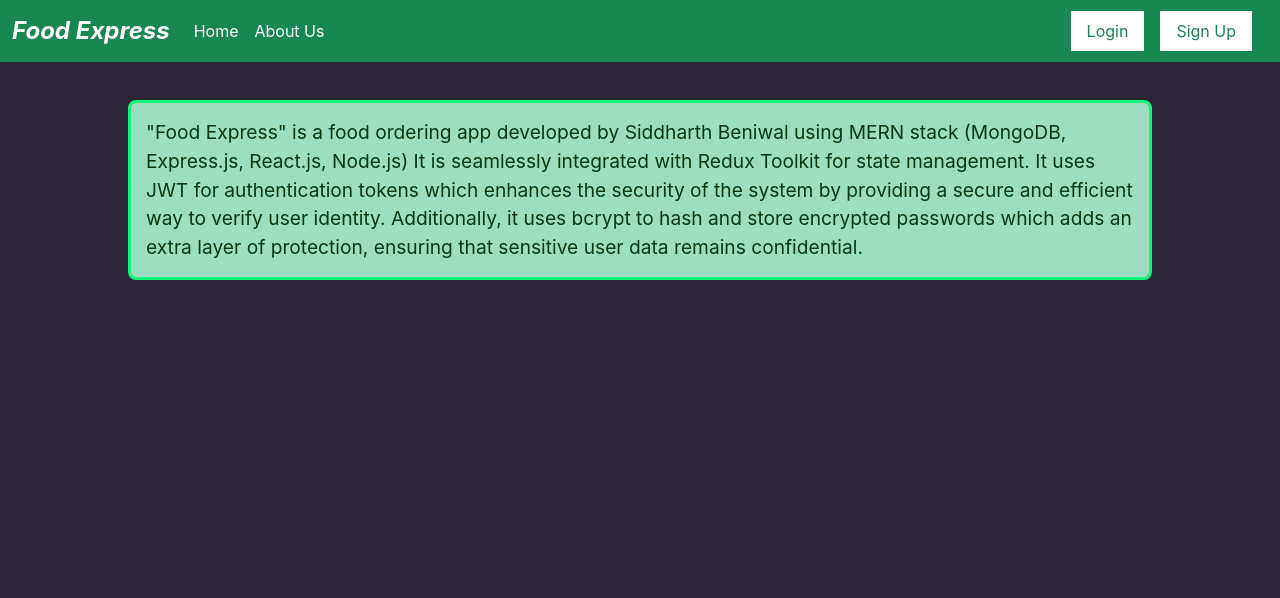
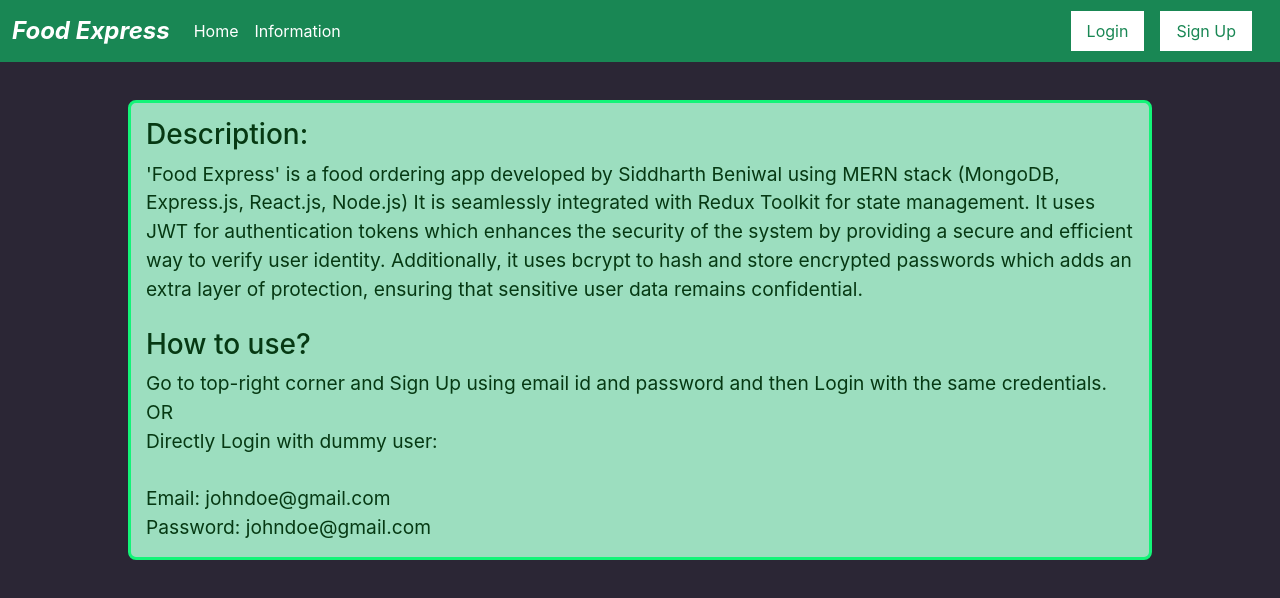
Before and after one commit to Siddharthbeniwal/Food-Express, a React (Create React App) app: page /aboutUs in a window 1280 px wide. Shown: the top 598 px of the page. Built offline with nearby package versions, Linux system fonts and the light colour scheme.

Commit message:
Added info and default user

```diff
--- a/package.json
+++ b/package.json
@@ -3,6 +3,8 @@
   "version": "0.1.0",
   "private": true,
   "dependencies": {
+    "@fortawesome/free-solid-svg-icons": "^6.5.1",
+    "@fortawesome/react-fontawesome": "^0.2.0",
     "@reduxjs/toolkit": "^2.2.1",
     "@testing-library/jest-dom": "^5.17.0",
     "@testing-library/react": "^13.4.0",
--- a/src/appConstants.js
+++ b/src/appConstants.js
@@ -6,8 +6,17 @@ export const API_URLS = {
   GET_MY_ORDERS: 'http://localhost:5000/api/getMyOrders'
 };
 
-export const ABOUT_US_TEXT =
-`"Food Express" is a food ordering app developed by Siddharth Beniwal using MERN stack (MongoDB, Express.js, React.js, Node.js)
-It is seamlessly integrated with Redux Toolkit for state management. It uses JWT for authentication tokens which enhances the security
-of the system by providing a secure and efficient way to verify user identity. Additionally, it uses bcrypt to hash and store encrypted
-passwords which adds an extra layer of protection, ensuring that sensitive user data remains confidential.`
+export const ABOUT_US_INFO = {
+
+  ABOUT_US_TEXT:
+    `'Food Express' is a food ordering app developed by Siddharth Beniwal using MERN stack (MongoDB, Express.js, React.js, Node.js)
+    It is seamlessly integrated with Redux Toolkit for state management. It uses JWT for authentication tokens which enhances the security
+    of the system by providing a secure and efficient way to verify user identity. Additionally, it uses bcrypt to hash and store encrypted
+    passwords which adds an extra layer of protection, ensuring that sensitive user data remains confidential.`,
+
+  LOGIN_INFO_1: 'Go to top-right corner and Sign Up using email id and password and then Login with the same credentials.',
+
+  LOGIN_INFO_2: 'Directly Login with dummy user:',
+
+  CREDENTIAL: 'johndoe@gmail.com'
+}
--- a/src/components/Navbar.js
+++ b/src/components/Navbar.js
@@ -37,7 +37,7 @@ const Navbar = () => {
                             </li>
 
                             <li className="nav-item">
-                                <Link className="nav-link text-white" aria-current="page" to="/aboutUs">About Us</Link>
+                                <Link className="nav-link text-white" aria-current="page" to="/aboutUs">Information</Link>
                             </li>
 
                             {isLoggedIn ? <li className="nav-item">
--- a/src/index.css
+++ b/src/index.css
@@ -142,6 +142,7 @@ hr {
 .about-us-container {
     margin: auto;
     margin-top: 100px;
+    margin-bottom: 50px;
     height: auto;
     width: 80%;
     padding: 15px;
--- a/src/screens/AboutUs.js
+++ b/src/screens/AboutUs.js
@@ -1,10 +1,26 @@
 import React from "react";
-import { ABOUT_US_TEXT } from '../appConstants'
+import { ABOUT_US_INFO } from '../appConstants'
 
 const AboutUs = () => {
     return (
         <div className="about-us-container">
-            {ABOUT_US_TEXT}
+
+            <h3>Description:</h3>
+            {ABOUT_US_INFO.ABOUT_US_TEXT}
+
+            <h3 className="mt-4">How to use?</h3>
+
+            {ABOUT_US_INFO.LOGIN_INFO_1}
+            <br />
+            OR
+            <br />
+            {ABOUT_US_INFO.LOGIN_INFO_2}
+            <br />
+            <br />
+            Email: {ABOUT_US_INFO.CREDENTIAL}
+            <br />
+            Password: {ABOUT_US_INFO.CREDENTIAL}
+
         </div>
     )
 }
--- a/src/screens/Login.js
+++ b/src/screens/Login.js
@@ -1,16 +1,20 @@
 import React, { useState } from 'react'
 import { Link, useNavigate } from 'react-router-dom'
-import { API_URLS } from '../appConstants';
+import { API_URLS, ABOUT_US_INFO } from '../appConstants';
 import { setIsLoggedIn } from '../features/foodExpressSlice'
-import { useDispatch, useSelector } from 'react-redux';
+import { useDispatch } from 'react-redux';
+
+import { FontAwesomeIcon } from '@fortawesome/react-fontawesome';
+import { faEye, faEyeSlash } from '@fortawesome/free-solid-svg-icons';
 
 const Login = () => {
 
     const navigate = useNavigate();
     const [userCredentials, setUserCredentials] = useState({
-        email: '',
-        password: ''
+        email: ABOUT_US_INFO.CREDENTIAL,
+        password: ABOUT_US_INFO.CREDENTIAL
     })
+    const [showPassword, setShowPassword] = useState(false);
 
     const dispatch = useDispatch();
 
@@ -32,7 +36,7 @@ const Login = () => {
             localStorage.setItem('authToken', userLoginResponse.authToken)
             localStorage.setItem('userEmail', userLoginResponse.userData.email)
             localStorage.setItem('username', userLoginResponse.userData.username)
-            dispatch(setIsLoggedIn({type: 'LOGIN'}))
+            dispatch(setIsLoggedIn({ type: 'LOGIN' }))
             navigate('/')
 
         } else {
@@ -47,10 +51,16 @@ const Login = () => {
             [e.target.name]: e.target.value
         })
     }
+
+    const togglePasswordVisibility = () => {
+        setShowPassword(!showPassword);
+    };
+
     return (
         <div className='form-container'>
             <form>
                 <h1 className='heading'>Login</h1>
+
                 <div className="form-group">
                     <label htmlFor="email">Email</label>
                     <input
@@ -62,28 +72,45 @@ const Login = () => {
                         onChange={(e) => handleChange(e)
                         } aria-describedby="emailHelp" placeholder="Enter email" />
                 </div>
+
                 <div className="form-group">
                     <label htmlFor="password">Password</label>
+
+                    <div className='d-flex align-items-center'>
                         <input
-                        type="password"
+                            type={showPassword ? 'text' : 'password'}
                             className="form-control"
                             id="password"
                             name="password"
                             value={userCredentials.password}
                             onChange={(e) => handleChange(e)}
-                        placeholder="Password" />
+                            placeholder="Password"
+                        />
+
+                        <span style={{ marginLeft: '-25px' }}>
+                            <FontAwesomeIcon
+                                icon={showPassword ? faEyeSlash : faEye}
+                                className="eye-icon"
+                                onClick={togglePasswordVisibility}
+                            />
+                        </span>
                     </div>
+
+                </div>
+
                 <button
                     type="submit"
                     className="btn btn-primary bg-success"
                     onClick={handleLogin}
                 >Login
                 </button>
+
                 <Link
                     to="/signUp"
                     className="m-3 btn btn-primary"
                 >New user?
                 </Link>
+
             </form>
         </div>
     )
```
Also changed, not shown: 1 other file (tests, documents, lock files or other folders). Lines whose indentation alone changed are shown as unchanged.
